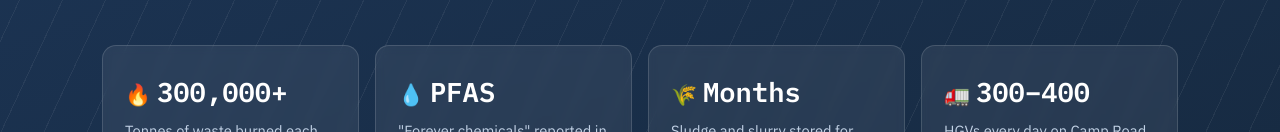
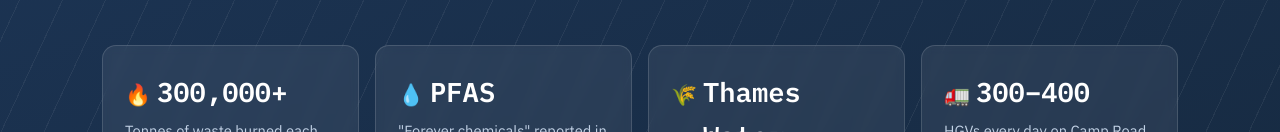
Before and after one commit to petesan57/ourworld-pollution, a plain HTML site: page index.html in a window 1280 px wide. Shown: the part 668-800 px from the top of the page. Drawn offline with Linux system fonts and the light colour scheme.

Commit message:
Update index.html

```diff
--- a/index.html
+++ b/index.html
@@ -346,7 +346,7 @@
         <p>"Forever chemicals" reported in local watercourses linked to former RAF Upper Heyford.</p>
       </div>
       <div class="fact">
-        <div class="num"><span class="ic">🌾</span>Months</div>
+        <div class="num"><span class="ic">🌾</span>Thames Water</div>
         <p>Sludge and slurry stored for long periods on farmland close to homes.</p>
       </div>
       <div class="fact">
```
